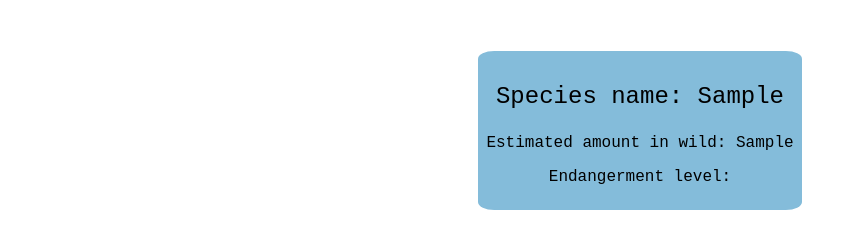
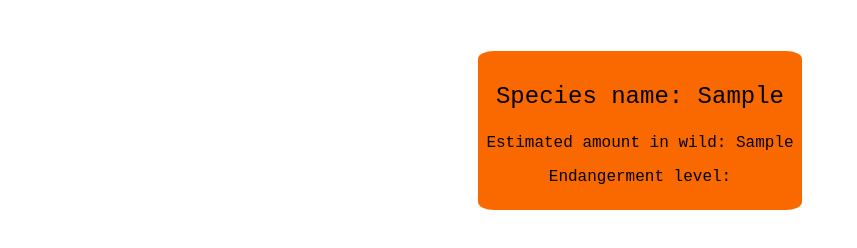
Before and after one commit to self-unit/wk6_homework, a plain HTML site: page index.html in a window 1280 px wide. Both pictures are taken after typing "Sample", "Sample" into the empty fields and a click on the input "save". Shown: the part 204-452 px from the top of the page, without its empty margins (0-857 px from the left). Drawn offline with Linux system fonts and the light colour scheme; a web font is replaced by a local one.

Commit message:
css change

```diff
--- a/css/main.css
+++ b/css/main.css
@@ -31,7 +31,7 @@ h1 {
   padding: .5em;
   border:1px none;
   border-radius: 5%;
-  background-color: #84BCDA;
+  background-color: #F96900;
   font-family: 'Nova Mono', monospace;
   margin-top: 1em;
 }
```
